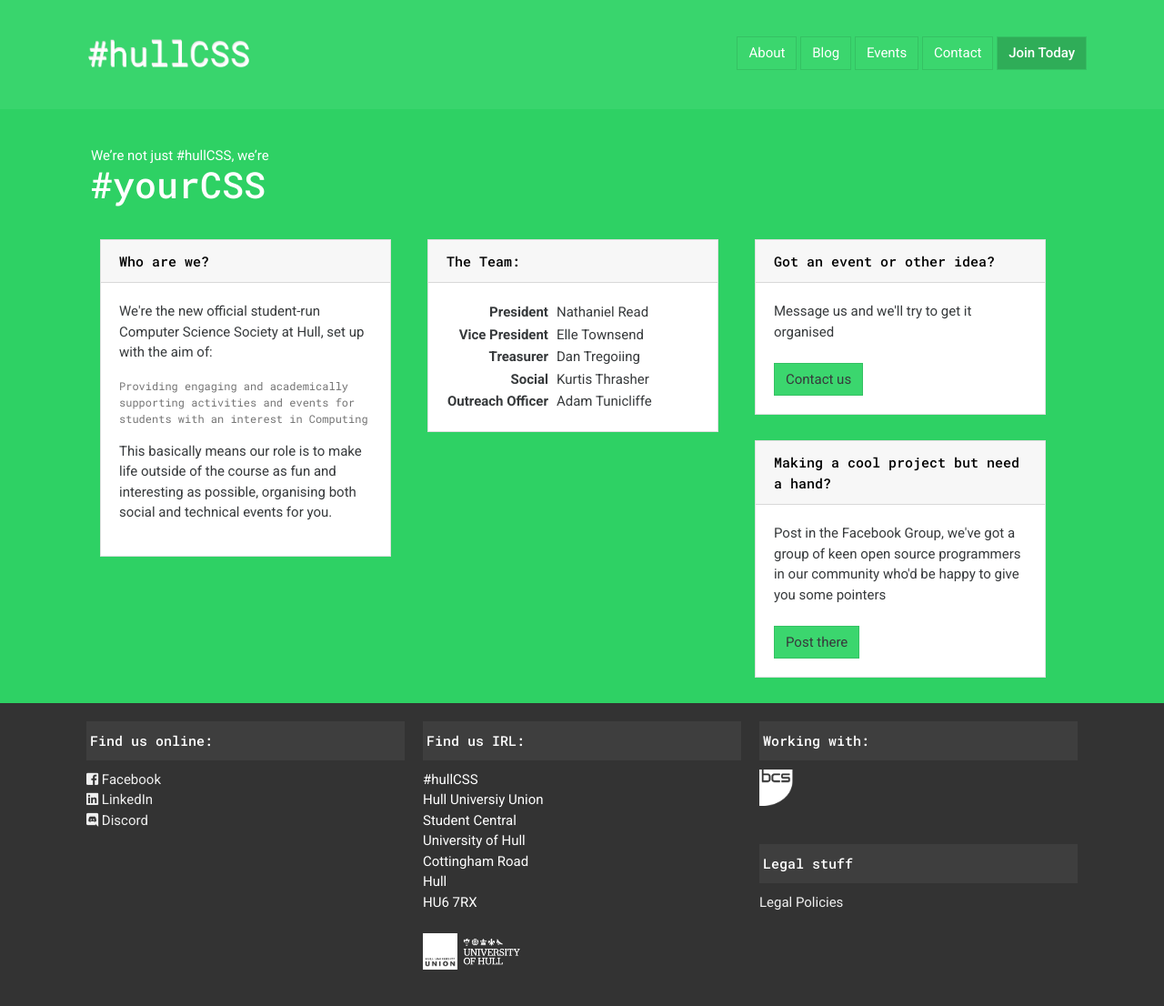
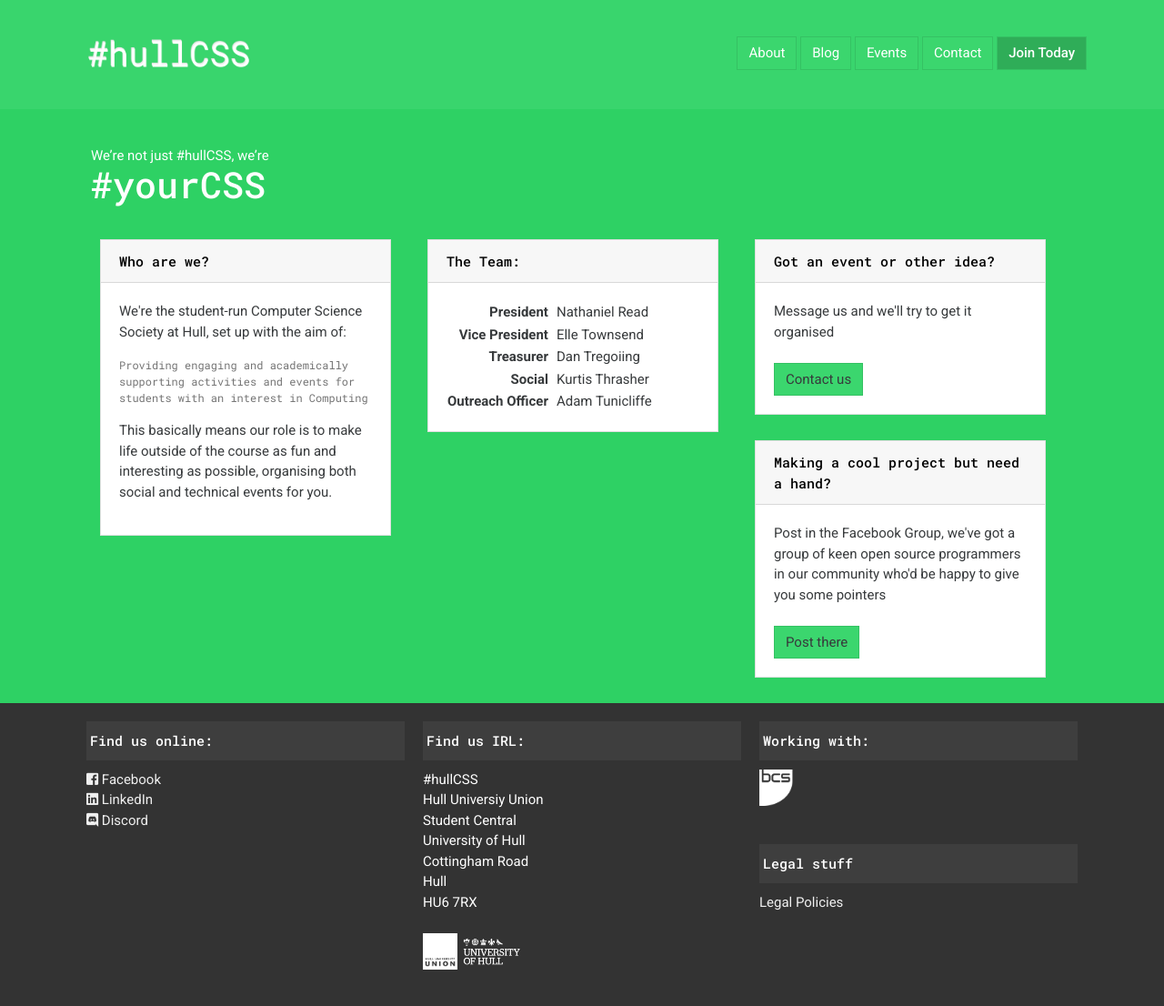
Before and after one commit to hullcss/hullcss-site, a Jekyll site: the page built from pages/about.md, in a window 1280 px wide. Shown: the whole page at 91% size. Built offline with Jekyll 4.4.1, drawn with Linux system fonts in a browser that asks for light colours; nearby versions of some CDN libraries.

Commit message:
Update about.md

```diff
--- a/pages/about.md
+++ b/pages/about.md
@@ -15,7 +15,7 @@ We're not just #hullCSS, we're <br>
 <div class="card mb-2" style="max-width: 20rem;">
   <div class="card-header white">Who are we?</div>
   <div class="card-body text-secondary">
-    <p class="card-text">We're the new official student-run Computer Science Society at Hull, set up with the aim of:  <br>
+    <p class="card-text">We're the student-run Computer Science Society at Hull, set up with the aim of:  <br>
     <blockquote class="blockquote blockquotesmall">
 Providing engaging and academically supporting activities and events for students with an interest in Computing
     </blockquote>
```
